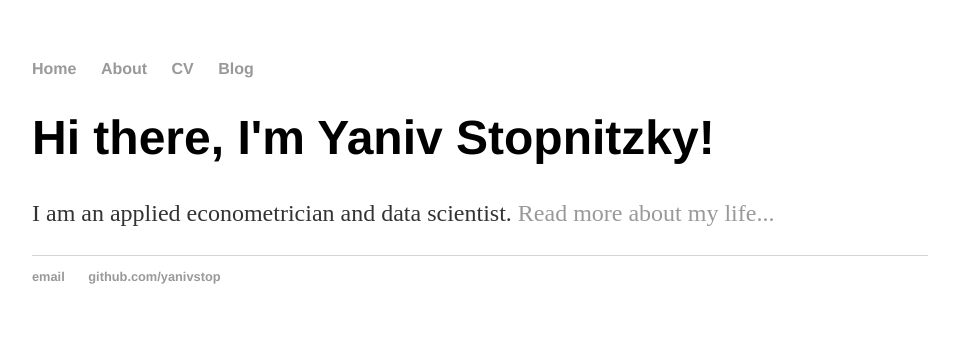
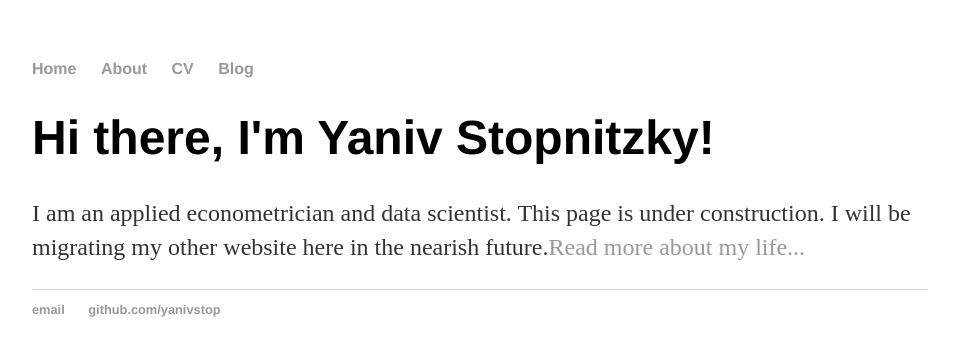
Before and after one commit to yanivstop/yanivstop.github.io, a Jekyll site: the page built from index.html, in a window 1280 px wide. Shown: the top 356 px of the page, without its empty margins (160-1119 px from the left). Built offline with Jekyll 4.4.1, drawn with Linux system fonts in a browser that asks for light colours.

Commit message:
Update index.html

```diff
--- a/index.html
+++ b/index.html
@@ -4,5 +4,5 @@ title: Yaniv Stopnitzky
 ---
 <div class="blurb">
 	<h1>Hi there, I'm Yaniv Stopnitzky!</h1>
-	<p>I am an applied econometrician and data scientist. <a href="/about">Read more about my life...</a></p>
+	<p>I am an applied econometrician and data scientist. This page is under construction. I will be migrating my other website here in the nearish future.<a href="/about">Read more about my life...</a></p>
 </div><!-- /.blurb -->
```
